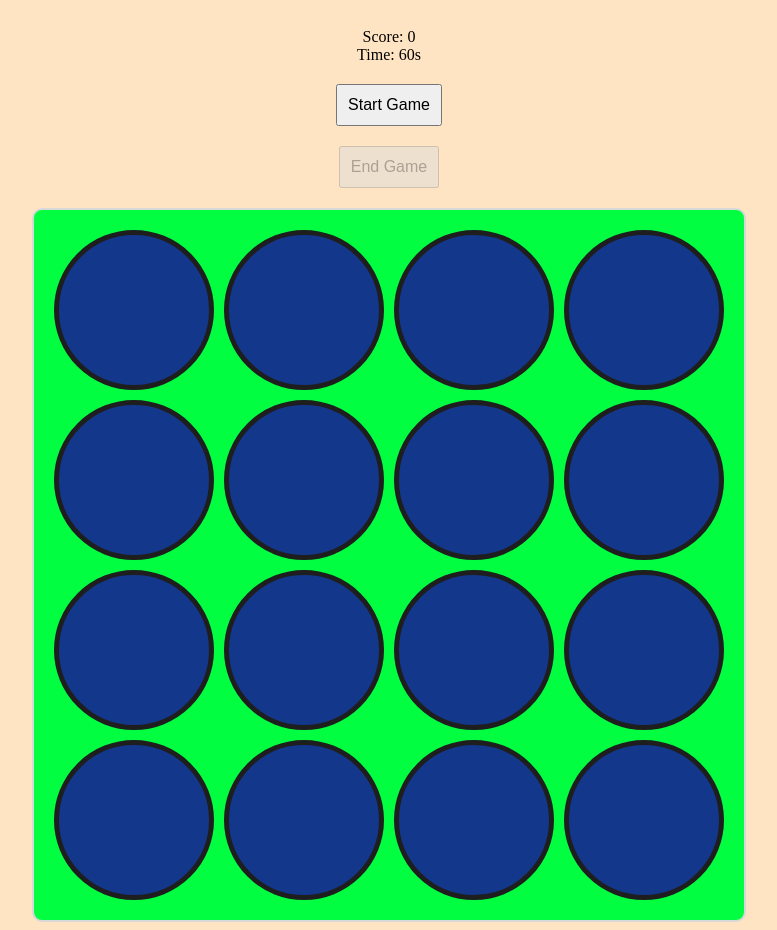
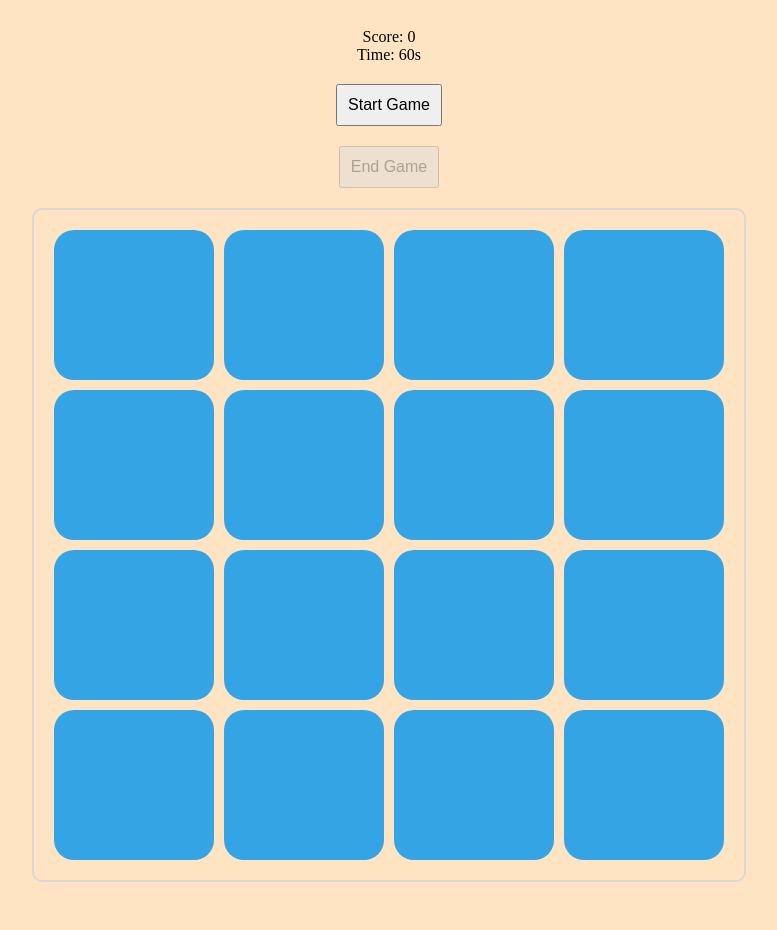
Before and after one commit to Kateshenyang/whack-a-mole, a website built with webpack: page src/index.html in a window 1280 px wide. Shown: the whole page, without its empty margins (251-1028 px from the left). After the commit the page ends 890 px from the top, so only its background shows below. Built offline with nearby package versions, Linux system fonts and the light colour scheme.

Commit message:
holes updated

```diff
--- a/src/styles.css
+++ b/src/styles.css
@@ -29,7 +29,6 @@ body {
 }
 
 .game-container {
-  background-color: rgb(1, 254, 64);
   display: grid;
   grid-template-columns: repeat(4, 160px);
   gap: 10px;
@@ -41,10 +40,9 @@ body {
 
 .hole {
   height: 150px;
-  background: rgb(19, 55, 139);
-  border: 5px solid rgb(30, 30, 30);
+  background: rgb(53, 164, 229);
   cursor: pointer;
-  border-radius: 100px;
+  border-radius: 20px;
 }
 
 .mole {
```
